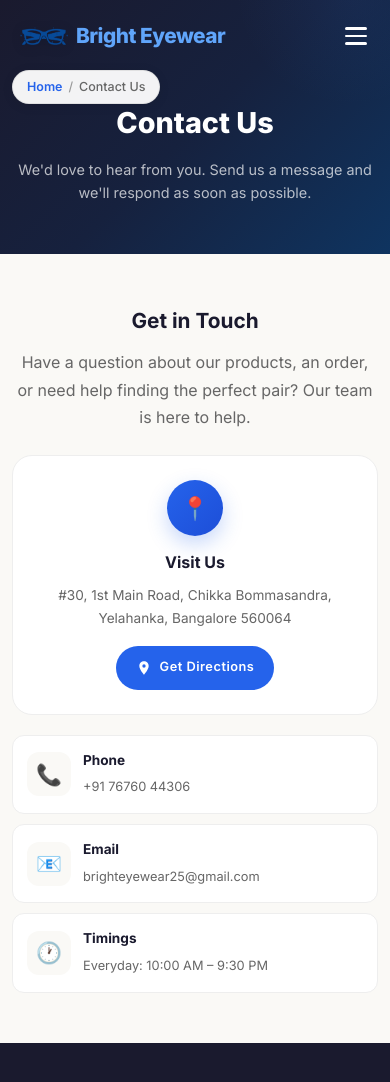
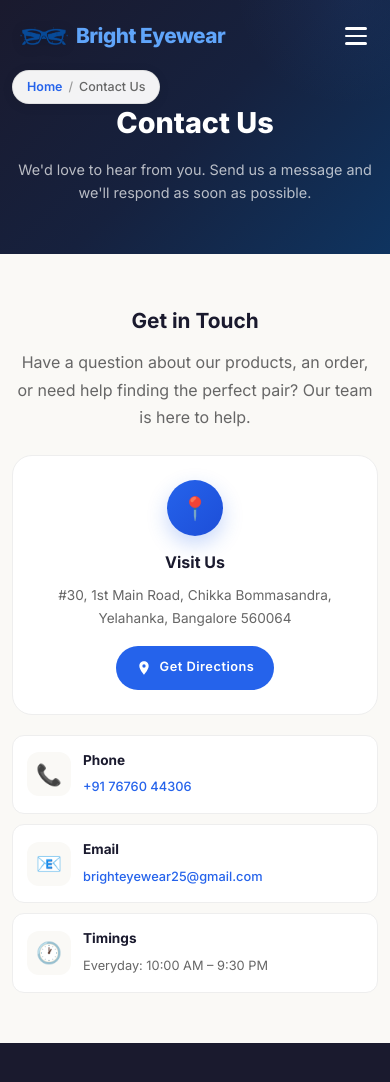
Before and after one commit to Amd012/Bright-Eyewear, a React (Vite) app: page /contact in a window 390 px wide. Shown: the top 1082 px of the page. Built offline with nearby package versions, Linux system fonts and the light colour scheme.

Commit message:
Make contact email/phone clickable and add country code to WhatsApp number

```diff
--- a/src/pages/Contact.jsx
+++ b/src/pages/Contact.jsx
@@ -41,14 +41,14 @@ export default function Contact() {
                   <div className="icon">📞</div>
                   <div>
                     <strong>Phone</strong>
-                    <span>+91 76760 44306</span>
+                    <a href="tel:+917676044306" className="contact-link">+91 76760 44306</a>
                   </div>
                 </div>
                 <div className="contact-detail">
                   <div className="icon">📧</div>
                   <div>
                     <strong>Email</strong>
-                    <span>brighteyewear25@gmail.com</span>
+                    <a href="mailto:brighteyewear25@gmail.com" className="contact-link">brighteyewear25@gmail.com</a>
                   </div>
                 </div>
                 <div className="contact-detail">
--- a/src/pages/ProductDetail.jsx
+++ b/src/pages/ProductDetail.jsx
@@ -2,7 +2,7 @@ import React, { useState, useRef, useEffect, useCallback } from 'react';
 import { Link, useParams } from 'react-router-dom';
 import { getProductById, formatPrice, getDiscountPercent, products } from '../data/products.jsx';
 
-const WHATSAPP_NUMBER = '7676044306';
+const WHATSAPP_NUMBER = '917676044306';
 
 function buildWhatsAppShareUrl(product) {
   const discount = getDiscountPercent(product.price, product.oldPrice);
--- a/src/styles.css
+++ b/src/styles.css
@@ -465,6 +465,8 @@ svg { max-width: 100%; height: auto; }
 .contact-detail .icon { width: clamp(44px, 4.5vw, 48px); height: clamp(44px, 4.5vw, 48px); border-radius: 12px; background: var(--bg); display: flex; align-items: center; justify-content: center; font-size: 1.3rem; flex-shrink: 0; }
 .contact-detail strong { display: block; font-size: clamp(0.85rem, 1vw, 0.9rem); margin-bottom: 2px; }
 .contact-detail span { font-size: clamp(0.8rem, 0.9vw, 0.85rem); color: var(--text-light); }
+.contact-link { font-size: clamp(0.8rem, 0.9vw, 0.85rem); color: var(--accent); font-weight: 500; transition: color var(--transition); }
+.contact-link:hover { color: var(--accent-dark); text-decoration: underline; }
 .contact-form { background: var(--white); border: 1px solid var(--border); border-radius: var(--radius); padding: clamp(24px, 4vw, 40px); }
 .contact-form .form-group { margin-bottom: clamp(16px, 2vw, 20px); }
 .contact-form label { display: block; font-size: clamp(0.82rem, 1vw, 0.88rem); font-weight: 500; margin-bottom: 6px; }
```
